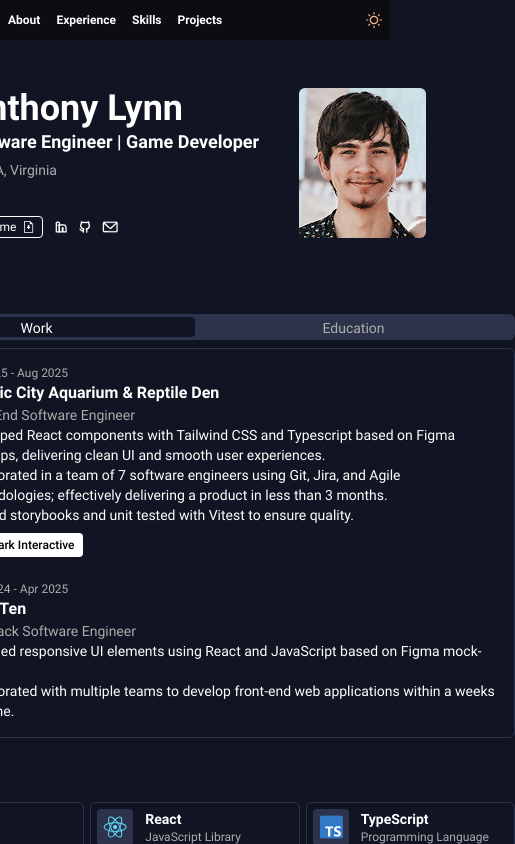
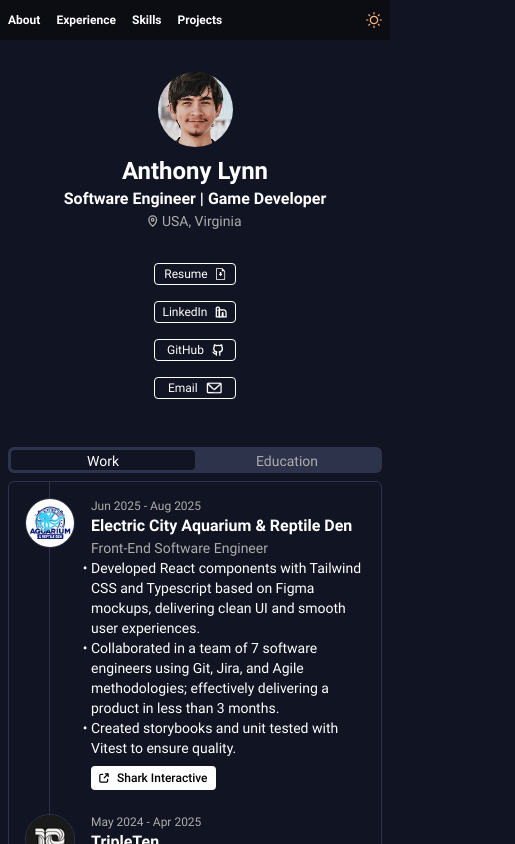
Before and after one commit to AnthonyLynn/Portfolio, a React (Vite) app: page / in a window 390 px wide. Shown: the top 844 px of the page, 515 px wide, since content can reach past the window. Built offline with nearby package versions, Linux system fonts and the light colour scheme.

Commit message:
style: add responsive design for about

```diff
--- a/src/components/About.tsx
+++ b/src/components/About.tsx
@@ -11,12 +11,17 @@ interface AboutProps {}
 
 export const About: React.FC<AboutProps> = ({}) => {
   return (
-    <section className="flex py-12 justify-center gap-10" id="about">
-      <div className="flex flex-col justify-between">
-        <div className="flex flex-col gap-1">
-          <div>
-            <h1 className="font-bold text-4xl">Anthony Lynn</h1>
-            <p className="font-bold text-lg">
+    <section
+      className="flex flex-col-reverse sm:flex-row py-8 sm:py-10 justify-center gap-2 sm:gap-10 items-center sm:items-stretch"
+      id="about"
+    >
+      <div className="flex flex-col items-center sm:items-start justify-between gap-8 sm:gap-0">
+        <div className="flex flex-col sm:items-start items-center">
+          <div className="flex flex-col sm:items-start items-center">
+            <h1 className="font-bold text-2xl sm:text-4xl w-max">
+              Anthony Lynn
+            </h1>
+            <p className="font-bold sm:text-lg">
               Software Engineer | Game Developer
             </p>
           </div>
@@ -29,28 +34,50 @@ export const About: React.FC<AboutProps> = ({}) => {
             <p className="text-text-secondary text-sm">USA, Virginia</p>
           </a>
         </div>
-        <div className="flex justify-start items-center gap-3">
+        <div className="flex flex-col gap-4 w-max sm:gap-3 sm:flex-row justify-start items-center">
           <a
             href=""
             download="AnthonyLynnResume"
-            className="flex border border-text-primary px-2 py-1 rounded-sm
+            className="flex justify-center w-full border border-text-primary px-2 py-1 rounded-sm
            gap-2 group hover:bg-base-tertiary"
           >
             <p className="text-xs leading-none">Resume</p>
             <FileDownloadIcon className="h-3 fill-text-primary" />
           </a>
-          <a href="https://www.linkedin.com/in/anthony-w-lynn" target="_blank">
-            <LinkedInIcon className="h-3 stroke-text-primary hover:stroke-text-secondary" />
+          <a
+            href="https://www.linkedin.com/in/anthony-w-lynn"
+            target="_blank"
+            className="flex justify-center w-full border border-text-primary px-2 py-1 sm:p-0 rounded-sm
+           gap-2 group hover:bg-base-tertiary sm:hover:bg-transparent sm:border-none"
+          >
+            <p className="text-xs leading-none sm:hidden">LinkedIn</p>
+            <LinkedInIcon className="h-3 stroke-text-primary sm:hover:stroke-text-secondary" />
           </a>
-          <a href="https://github.com/AnthonyLynn" target="_blank">
-            <GitHubIcon className="h-3 stroke-text-primary hover:stroke-text-secondary" />
+          <a
+            href="https://github.com/AnthonyLynn"
+            target="_blank"
+            className="flex justify-center w-full border border-text-primary px-2 py-1 sm:p-0 rounded-sm
+           gap-2 group hover:bg-base-tertiary sm:hover:bg-transparent sm:border-none"
+          >
+            <p className="text-xs leading-none sm:hidden">GitHub</p>
+            <GitHubIcon className="h-3 stroke-text-primary sm:hover:stroke-text-secondary" />
           </a>
-          <a href="mailto:anthonywlynn2002@gmail.com" target="_blank">
-            <MailIcon className="h-3 stroke-text-primary fill-text-primary hover:fill-text-secondary hover:stroke-text-secondary" />
+          <a
+            href="mailto:anthonywlynn2002@gmail.com"
+            target="_blank"
+            className="flex justify-center w-full border border-text-primary px-2 py-1 sm:p-0 rounded-sm
+           gap-2 group hover:bg-base-tertiary sm:hover:bg-transparent sm:border-none"
+          >
+            <p className="text-xs leading-none sm:hidden">Email</p>
+            <MailIcon className="h-3 stroke-text-primary fill-text-primary sm:hover:fill-text-secondary sm:hover:stroke-text-secondary" />
           </a>
         </div>
       </div>
-      <img src={ProfilePicture} alt="Profile Picture" className="rounded-md" />
+      <img
+        src={ProfilePicture}
+        alt="Profile Picture"
+        className="rounded-full sm:rounded-md w-[75px] sm:w-auto aspect-square sm:aspect-auto object-cover"
+      />
     </section>
   );
 };
--- a/src/components/App.tsx
+++ b/src/components/App.tsx
@@ -9,7 +9,7 @@ export const App = ({}) => {
   return (
     <div className="min-h-screen w-full flex flex-col items-center">
       <Header />
-      <main className="w-[640px] pb-8 flex flex-col gap-7">
+      <main className="w-full max-w-[640px] sm:py-5 flex flex-col gap-4 sm:gap-7 px-2">
         <About />
         <ExperienceSection />
         <SkillSection />
```
